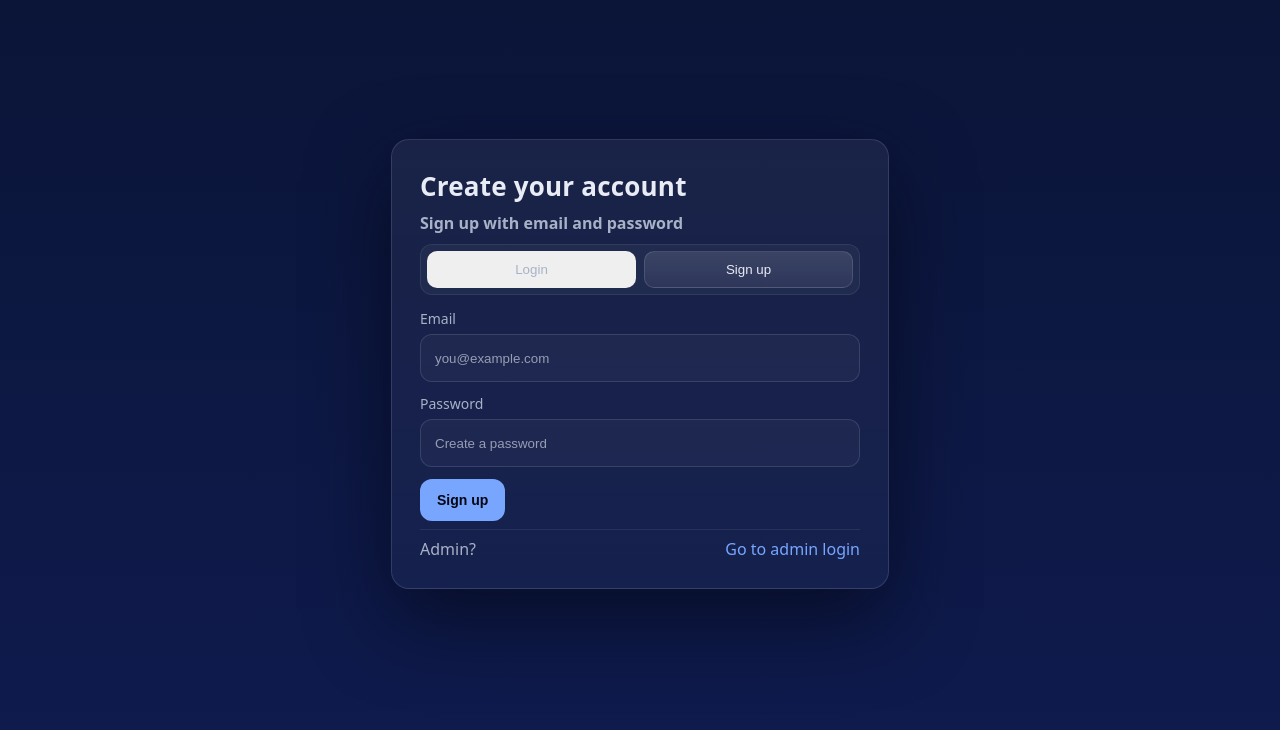
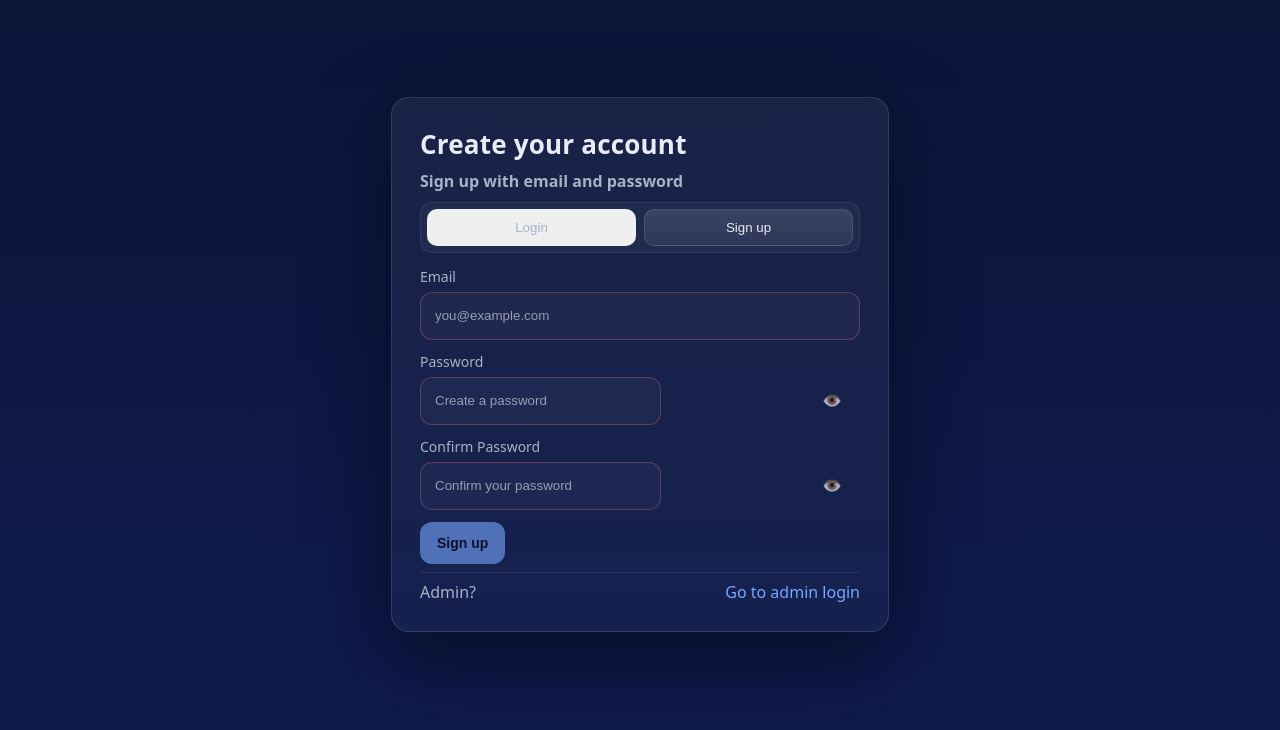
Before and after one commit to X3PH1RE/getPlacedFFS, a React (Vite) app: page /login in a window 1280 px wide. Both pictures are taken after a click on the button "Sign up". Shown: the top 730 px of the page. Built offline with nearby package versions, Linux system fonts and the light colour scheme; no server answers.

Commit message:
added password visibility toggle

```diff
--- a/src/index.css
+++ b/src/index.css
@@ -64,9 +64,56 @@ body {
 
 /* Inputs */
 .field { display: grid; gap: 6px; }
-.input { height: 46px; border-radius: 12px; border: 1px solid rgba(255,255,255,0.12); padding: 0 14px; background: rgba(255,255,255,0.03); color: var(--text); }
+.input { height: 46px; border-radius: 12px; border: 1px solid rgba(255,255,255,0.12); padding: 0 14px; background: rgba(255,255,255,0.03); color: var(--text); transition: all 0.2s ease; }
 .input::placeholder { color: rgba(233,236,245,0.6); }
 .input:focus { outline: 2px solid var(--ring); outline-offset: 2px; border-color: transparent; background: rgba(255,255,255,0.06); }
+.input:invalid { border-color: rgba(248,113,113,0.3); }
+.input:valid { border-color: rgba(110,231,183,0.3); }
+
+/* Password field container */
+.password-field {
+  position: relative;
+  display: flex;
+  align-items: center;
+}
+
+.password-field .input {
+  padding-right: 48px;
+}
+
+/* Password strength indicator */
+.password-strength {
+  margin-top: 4px;
+  font-size: 12px;
+  display: flex;
+  align-items: center;
+  gap: 4px;
+  animation: fadeIn 0.3s ease;
+  font-weight: 500;
+}
+
+.password-strength.weak { color: #f87171; }
+.password-strength.medium { color: #fbbf24; }
+.password-strength.strong { color: #10b981; }
+
+.password-strength::before {
+  content: '';
+  width: 4px;
+  height: 4px;
+  border-radius: 50%;
+  background: currentColor;
+  animation: pulse 1.5s ease-in-out infinite;
+}
+
+@keyframes fadeIn {
+  from { opacity: 0; transform: translateY(-4px); }
+  to { opacity: 1; transform: translateY(0); }
+}
+
+@keyframes pulse {
+  0%, 100% { opacity: 1; }
+  50% { opacity: 0.6; }
+}
 
 /* Tabs */
 .tabs { display: flex; gap: 8px; padding: 6px; border-radius: 12px; background: rgba(255,255,255,0.04); border: 1px solid rgba(255,255,255,0.08); }
@@ -176,8 +223,62 @@ body {
   .auth-card { max-height: 90vh; overflow-y: auto; }
 }
 
+/* Password toggle button */
+.password-toggle {
+  position: absolute;
+  right: 12px;
+  top: 50%;
+  transform: translateY(-50%);
+  background: none;
+  border: none;
+  color: var(--muted);
+  cursor: pointer;
+  font-size: 16px;
+  padding: 6px;
+  border-radius: 6px;
+  transition: all 0.2s ease;
+  display: flex;
+  align-items: center;
+  justify-content: center;
+  width: 32px;
+  height: 32px;
+  opacity: 0.7;
+}
+
+.password-toggle:hover {
+  color: var(--primary);
+  background: rgba(120,166,255,0.1);
+  opacity: 1;
+  transform: translateY(-50%) scale(1.05);
+}
+
+.password-toggle:focus {
+  outline: 2px solid var(--ring);
+  outline-offset: 2px;
+  opacity: 1;
+}
+
+.password-toggle:active {
+  transform: translateY(-50%) scale(0.95);
+}
+
 /* Touch targets - ensure minimum 44px for accessibility */
 @media (max-width: 768px) {
   .btn, .nav a, .tab { min-height: 44px; min-width: 44px; }
   .input { min-height: 44px; }
+  .password-toggle {
+    min-height: 44px;
+    min-width: 44px;
+    font-size: 18px;
+  }
+
+  /* Password field mobile improvements */
+  .password-field .input {
+    padding-right: 52px;
+  }
+
+  .password-strength {
+    font-size: 11px;
+    margin-top: 6px;
+  }
 }
--- a/src/pages/Login.tsx
+++ b/src/pages/Login.tsx
@@ -9,14 +9,47 @@ export default function Login() {
   const [mode, setMode] = useState<'login' | 'signup'>('login')
   const [email, setEmail] = useState('')
   const [password, setPassword] = useState('')
+  const [confirmPassword, setConfirmPassword] = useState('')
+  const [showPassword, setShowPassword] = useState(false)
   const [status, setStatus] = useState<string | null>(null)
   const [loading, setLoading] = useState(false)
+  const [passwordStrength, setPasswordStrength] = useState<'weak' | 'medium' | 'strong' | null>(null)
   const navigate = useNavigate()
   const location = useLocation() as any
 
   const redirectTo = useMemo(() => (
     (location?.state?.from?.pathname as string) || '/'
   ), [location])
+
+  const isFormValid = useMemo(() => {
+    if (mode === 'login') {
+      return email.length > 0 && password.length > 0
+    } else {
+      return email.length > 0 && password.length >= 6 && password === confirmPassword
+    }
+  }, [mode, email, password, confirmPassword])
+
+  function clearForm() {
+    setEmail('')
+    setPassword('')
+    setConfirmPassword('')
+    setStatus(null)
+    setPasswordStrength(null)
+  }
+
+  function calculatePasswordStrength(password: string): 'weak' | 'medium' | 'strong' | null {
+    if (password.length === 0) return null
+    if (password.length < 6) return 'weak'
+    if (password.length < 10) return 'medium'
+    return 'strong'
+  }
+
+  function handlePasswordChange(value: string) {
+    setPassword(value)
+    if (mode === 'signup') {
+      setPasswordStrength(calculatePasswordStrength(value))
+    }
+  }
 
   async function handleSubmit(e: React.FormEvent) {
     e.preventDefault()
@@ -27,6 +60,17 @@ export default function Login() {
         const { error } = await supabase.auth.signInWithPassword({ email, password })
         if (error) throw error
       } else {
+        // Validate password confirmation for signup
+        if (password !== confirmPassword) {
+          setStatus('Passwords do not match')
+          setLoading(false)
+          return
+        }
+        if (password.length < 6) {
+          setStatus('Password must be at least 6 characters long')
+          setLoading(false)
+          return
+        }
         const { error } = await supabase.auth.signUp({ email, password })
         if (error) throw error
       }
@@ -61,8 +105,24 @@ export default function Login() {
           <div className="h2">{mode === 'login' ? 'Sign in with email and password' : 'Sign up with email and password'}</div>
         </div>
         <div className="tabs" style={{ marginBottom: 14 }}>
-          <button className={["tab", mode === 'login' ? 'tab-active' : ''].join(' ')} onClick={() => setMode('login')}>Login</button>
-          <button className={["tab", mode === 'signup' ? 'tab-active' : ''].join(' ')} onClick={() => setMode('signup')}>Sign up</button>
+          <button
+            className={["tab", mode === 'login' ? 'tab-active' : ''].join(' ')}
+            onClick={() => {
+              setMode('login')
+              clearForm()
+            }}
+          >
+            Login
+          </button>
+          <button
+            className={["tab", mode === 'signup' ? 'tab-active' : ''].join(' ')}
+            onClick={() => {
+              setMode('signup')
+              clearForm()
+            }}
+          >
+            Sign up
+          </button>
         </div>
         <form onSubmit={handleSubmit} style={{ display: 'grid', gap: 12 }}>
           <label className="field">
@@ -79,22 +139,105 @@ export default function Login() {
           </label>
           <label className="field">
             <span className="p">Password</span>
+            <div className="password-field">
               <input
                 className="input"
-              type="password"
+                type={showPassword ? 'text' : 'password'}
                 value={password}
-              onChange={(e) => setPassword(e.target.value)}
+                onChange={(e) => handlePasswordChange(e.target.value)}
                 required
                 placeholder={mode === 'login' ? 'Your password' : 'Create a password'}
                 autoComplete={mode === 'login' ? 'current-password' : 'new-password'}
               />
+              <button
+                type="button"
+                className="password-toggle"
+                onClick={() => setShowPassword(!showPassword)}
+                title={showPassword ? 'Hide password' : 'Show password'}
+                aria-label={showPassword ? 'Hide password' : 'Show password'}
+              >
+                {showPassword ? '🙈' : '👁️'}
+              </button>
+            </div>
+            {mode === 'signup' && passwordStrength && (
+              <div className={`password-strength ${passwordStrength}`}>
+                {passwordStrength === 'weak' && 'Weak password'}
+                {passwordStrength === 'medium' && 'Good password'}
+                {passwordStrength === 'strong' && 'Strong password'}
+              </div>
+            )}
           </label>
+          {mode === 'signup' && (
+            <label className="field">
+              <span className="p">Confirm Password</span>
+              <div className="password-field">
+                <input
+                  className="input"
+                  type={showPassword ? 'text' : 'password'}
+                  value={confirmPassword}
+                  onChange={(e) => setConfirmPassword(e.target.value)}
+                  required
+                  placeholder="Confirm your password"
+                  autoComplete="new-password"
+                />
+                <button
+                  type="button"
+                  className="password-toggle"
+                  onClick={() => setShowPassword(!showPassword)}
+                  title={showPassword ? 'Hide password' : 'Show password'}
+                  aria-label={showPassword ? 'Hide password' : 'Show password'}
+                >
+                  {showPassword ? '🙈' : '👁️'}
+                </button>
+              </div>
+              {confirmPassword && password !== confirmPassword && (
+                <div className="password-strength weak">
+                  Passwords do not match
+                </div>
+              )}
+              {confirmPassword && password === confirmPassword && password.length >= 6 && (
+                <div className="password-strength strong">
+                  Passwords match ✓
+                </div>
+              )}
+            </label>
+          )}
           <div style={{ display: 'flex', flexDirection: 'column', gap: 12, alignItems: 'stretch' }}>
-            <Button disabled={loading} type="submit" style={{ alignSelf: 'flex-start' }}>
+            <Button
+              disabled={loading || !isFormValid}
+              type="submit"
+              style={{
+                alignSelf: 'flex-start',
+                opacity: !isFormValid ? 0.6 : 1,
+                transition: 'opacity 0.2s ease'
+              }}
+            >
               {loading ? <span className="spinner" aria-hidden /> : null}
               {loading ? (mode === 'login' ? 'Signing in...' : 'Creating account...') : (mode === 'login' ? 'Sign in' : 'Sign up')}
             </Button>
-            {status ? <div className="p" role="status" style={{ textAlign: 'center', padding: '8px 12px', background: 'rgba(248,113,113,0.1)', borderRadius: '8px', border: '1px solid rgba(248,113,113,0.2)', color: 'var(--danger)' }}>{status}</div> : null}
+            {status ? (
+              <div
+                className="p"
+                role="status"
+                style={{
+                  textAlign: 'center',
+                  padding: '12px 16px',
+                  background: 'rgba(248,113,113,0.1)',
+                  borderRadius: '10px',
+                  border: '1px solid rgba(248,113,113,0.2)',
+                  color: '#f87171',
+                  fontSize: '14px',
+                  fontWeight: '500',
+                  display: 'flex',
+                  alignItems: 'center',
+                  justifyContent: 'center',
+                  gap: '8px'
+                }}
+              >
+                <span>⚠️</span>
+                {status}
+              </div>
+            ) : null}
           </div>
         </form>
         <div className="divider" />
```
Lines whose indentation alone changed are shown as unchanged.
